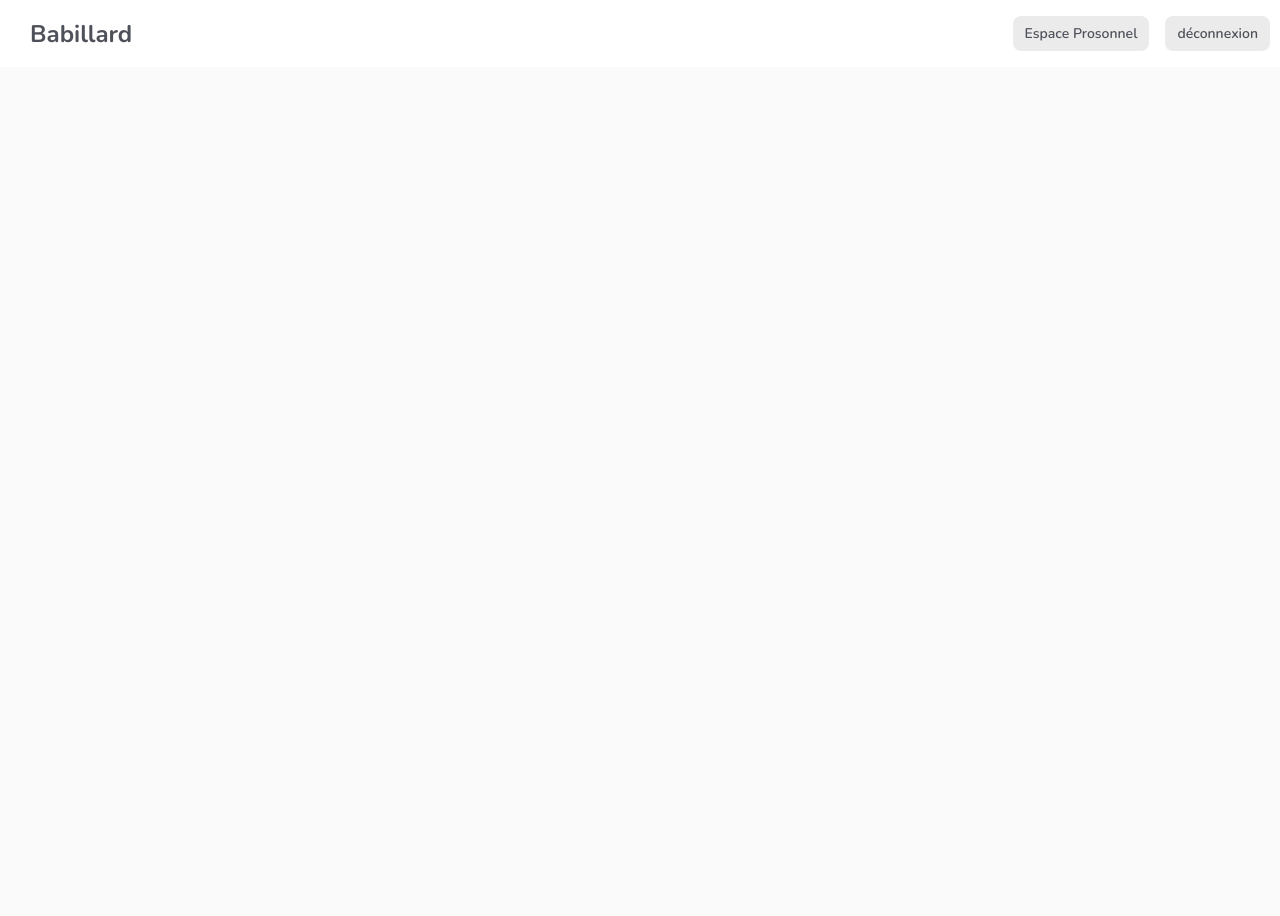
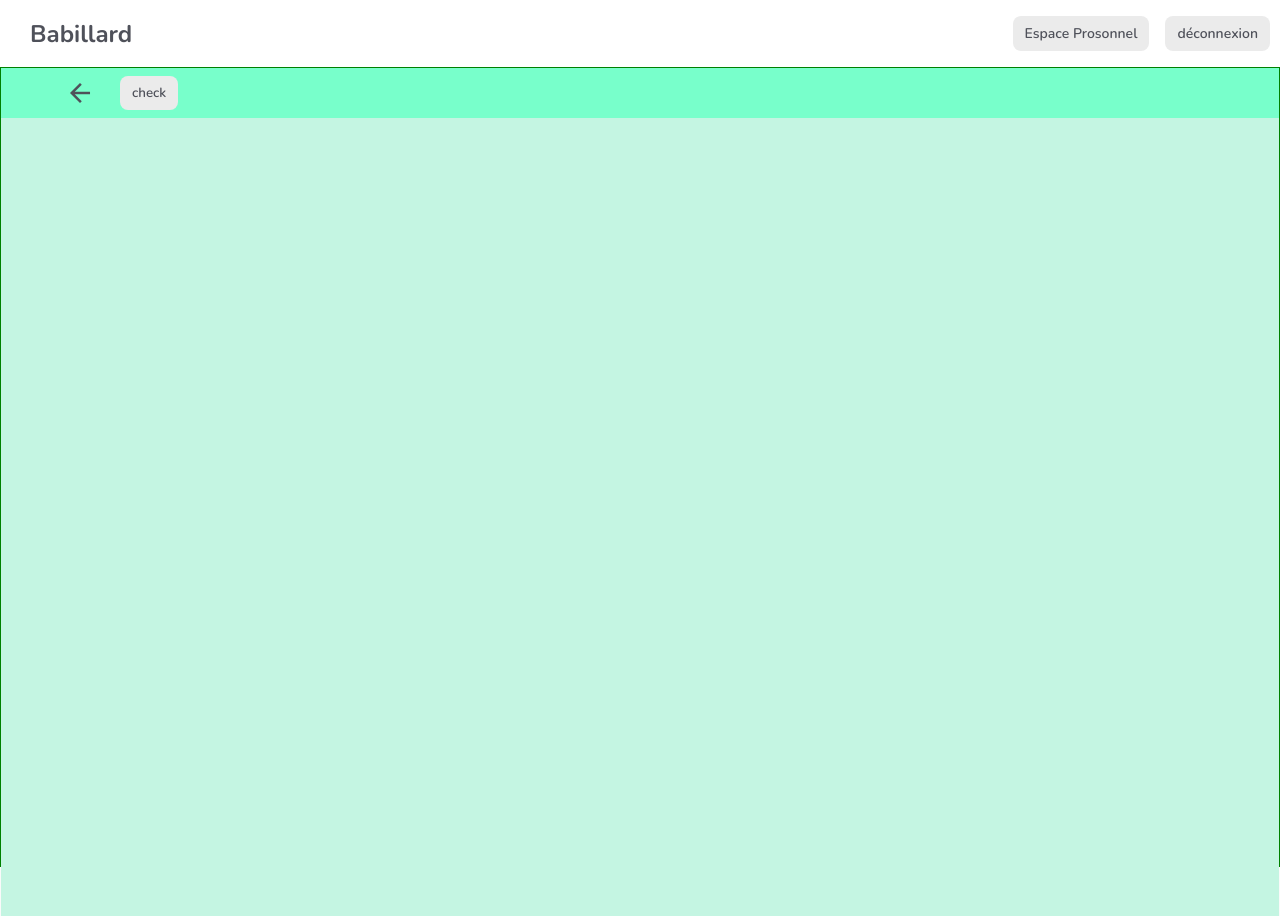
Before and after one commit to Posoroko/Babillard, a Vue app: page /babillard/1 in a window 1280 px wide. Before the commit the page ends 800 px from the top, so only its background shows below. Built offline with nearby package versions, Linux system fonts and the light colour scheme; no server answers; the database is empty; sample sign-in values are in the browser's storage.

Commit message:
the forgotten commi

```diff
--- a/src/App.vue
+++ b/src/App.vue
@@ -18,7 +18,10 @@ export default{
 
 
 <style scoped>
-
-
+#content{
+  /* min-height: 100vh; */
+  border: 1px solid green;
+  height: 100%;
+}
 
 </style>
--- a/src/assets/main.css
+++ b/src/assets/main.css
@@ -20,6 +20,11 @@
 body {
   background: #fafafa;
   max-width: 100vw;
+  height: 100vh;
+  display: flex;
+}
+#app{
+  width: 100%;
 }
 a {
   text-decoration: none;
@@ -47,6 +52,10 @@ button:disabled {
   color: var(--primary);
   background: var(--secondary);
   cursor: not-allowed;
+}
+.close-btn{
+  font-family: 'Material Icons';
+  font-size: 30px;
 }
 
 /* forms */
--- a/src/components/NewBab.vue
+++ b/src/components/NewBab.vue
@@ -1,7 +1,7 @@
 <template>
 
     <div class="form">
-
+        <div class="page main" v-if="page=='main'">
             <input type="text" required placeholder="Titre"  v-model="title">
             <textarea name="description" id="description" cols="30" rows="10" placeholder="Description du babillard" v-model="description"></textarea>
             <div class="choose-type">
@@ -14,6 +14,11 @@
                 <button v-else @click="createBab">créer</button>
             </div>
         </div>
+        <div class="page color" v-if="page=='color'">
+
+        </div>
+
+    </div>
 </template>
 
 
@@ -24,6 +29,7 @@ import useCollection from '@/composables/useCollection'
 import getUser from '@/composables/getUser'
 import { timestamp } from '@/firebase/config'
 import { projectFirestore } from '@/firebase/config'
+const page = ref('main')
 
 
 export default {
@@ -103,13 +109,23 @@ export default {
 
 
 
-        return { createBab, title, description, formError, type, isPending }
+        return { createBab, title, description, formError, type, isPending, page }
     }
 }
 </script>
 
 <style scoped>
+.form{
+    width: min(100%, 600px);
+    padding: 3vw;
+    margin: 5vh auto;
+}
+.page{
+    width: 100%;
+}
+.color{
 
+}
 .type-tile{
   width: 250px;
   height: 200px;
@@ -125,11 +141,7 @@ export default {
 h3{
     padding: 20px;
 }
-.form{
-    width: min(100%, 600px);
-    padding: 3vw;
-    margin: 5vh auto;
-}
+
 input, textarea, .choose-type{
     margin: auto;
 }
--- a/src/composables/getDocument.js
+++ b/src/composables/getDocument.js
@@ -7,14 +7,41 @@ const getDocument = (collRef, docRef) => {
   const error = ref(null)
 
 
-  const unsub = projectFirestore.collection(collRef).doc(docRef).get().then((doc) => {
+//   const unsub = projectFirestore.collection(collRef).doc(docRef).get().then((doc) => {
+//     let tempDoc = doc.data()
+
+//         console.log(tempDoc.list)
+
+
+
+//     document.value = tempDoc.list
+
+
+
+
+
+
+
+
+
+
+
+  const unsub = projectFirestore.collection(collRef).doc(docRef).onSnapshot((doc) => {
+
+
     let tempDoc = doc.data()
 
-        console.log(tempDoc.list)
+    console.log(tempDoc.list)
 
 
 
     document.value = tempDoc.list
+
+
+
+
+
+
 
     console.log(document.value.list)
     error.value = null
@@ -24,9 +51,9 @@ const getDocument = (collRef, docRef) => {
     error.value = 'could not fetch the data'
   })
 
-//   watchEffect((onInvalidate) => {
-//     onInvalidate(() => unsub());
-//   });
+  watchEffect((onInvalidate) => {
+    onInvalidate(() => unsub());
+  });
 
   return { error, document }
 }
--- a/src/views/Babillard.vue
+++ b/src/views/Babillard.vue
@@ -1,16 +1,67 @@
 <template>
+    <div class="tool-box">
+        <span class="close-btn" @click="component = 'home'">arrow_back</span>
+        <h1>{{title}}</h1>
+
+      <button @click="check">check</button>
+    </div>
+    <div class="babillard full">
+
+    </div>
+
 
 </template>
 
 <script>
+import{ projectFirestore } from '@/firebase/config'
+import getUser from '@/composables/getUser'
+
+import { ref } from 'vue'
+
 export default {
   props: [ 'id' ],
-  setup(){
+  setup(props){
 
+    const { user } = getUser()
+    const document = ref(null)
+    const title = ref()
+    const description = ref()
+
+    projectFirestore.collection('users/' + user.value.uid + '/babillards').doc(props.id).get().then((doc) => {
+      if(doc.exists){
+        document.value = doc.data()
+        title.value = document.value.title
+        description.value = document.value.description
+        } else{
+        console.log('it prints here')
+      }
+    })
+
+    const check = () => {
+      console.log(title.value, description.value )
+    }
+
+    return { document, check, title }
   }
 }
 </script>
 
 <style scoped>
+.tool-box{
+  padding: 1vh 0 1vh 5vw;
+  background-color: rgb(120, 255, 203);
+  display: flex;
+  align-items: center;
+}
+h1{
+  display: inline;
+  padding-left: 25px;
 
+}
+.babillard{
+  width: 100%;
+  height: 100%;
+  background-color: rgb(196, 245, 226);
+
+}
 </style>
--- a/src/views/EspacePerso.vue
+++ b/src/views/EspacePerso.vue
@@ -17,14 +17,14 @@
         <div v-if="error" class="error">Nous n'avons pas pu récupérer vos babillards... Il semble y avoir un problème de connexion</div>
         <div v-if="document" class="babillard-box">
 
-            <div class="babi-tile pointer" v-for="babi in document" :key="babi.id">
-                <router-link class="full babi-link" :to="{ name: 'Babillard', params: { id: babi.id} }">
+            <div class="babi-tile pointer " v-for="babi in document" :key="babi.id">
+                <router-link class="full babi-link lift" :to="{ name: 'Babillard', params: { id: babi.id} }">
                     <h3>{{ babi.title }}</h3>
                     <p>{{ babi.description }}</p>
                 </router-link>
             </div>
 
-            <div class="babi-tile add-one pointer" @click="goToNewBab">
+            <div class="add-one pointer lift" @click="goToNewBab">
               +
             </div>
         </div>
@@ -106,7 +106,7 @@ header, .tool-bar{
   transform-style: preserve-3d;
 }
 
-.babi-link:hover{
+.lift:hover{
   box-shadow: 1px 2px 5px rgba(50,50,50,0.5);
   transform: translateZ(1px);
 }
@@ -123,19 +123,24 @@ header, .tool-bar{
   justify-content: space-between;
 }
 
+
 .add-one{
+  width: 250px;
+  height: 200px;
+  background-color: var(--secondary);
+  border-radius: 25px;
+  margin: 10px;
+  transition: all ease 300ms;
   font-size: 100px;
   color: white;
   display: grid;
   place-items: center;
 }
+
 tool-bar h1{
     padding: 20px 0 20px 5vw;
 }
-.close-btn{
-    font-family: 'Material Icons';
-    font-size: 30px;
-}
+
 
 .close-btn:hover{
     cursor: pointer;
```
Also changed, not shown: src/components/Babillard.vue (deleted, +0 -13 lines). Lines whose indentation alone changed are shown as unchanged.
